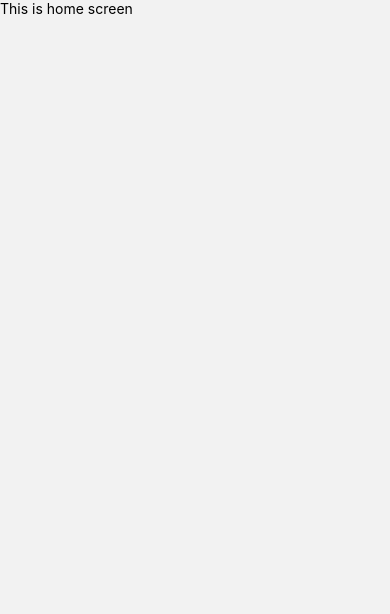
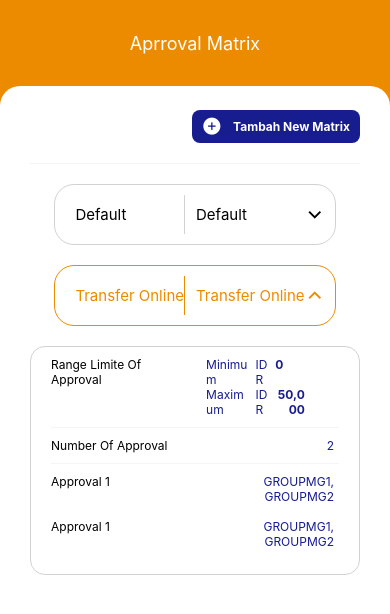
Before and after one commit to yennhiluu2112/UITest, a React Native app in the folder UITest/: screen /HomeScreen in a window 390 px wide. Shown: the top 614 px of the page. Built offline with nearby package versions, Linux system fonts and the light colour scheme.

Commit message:
create UI First Screen

```diff
--- a/UITest/package.json
+++ b/UITest/package.json
@@ -15,7 +15,8 @@
     "react": "18.1.0",
     "react-native": "0.70.1",
     "react-native-safe-area-context": "^4.3.3",
-    "react-native-screens": "^3.17.0"
+    "react-native-screens": "^3.17.0",
+    "react-native-vector-icons": "^9.2.0"
   },
   "devDependencies": {
     "@babel/core": "^7.12.9",
--- /dev/null
+++ b/UITest/src/components/ItemApproval.js
@@ -0,0 +1,110 @@
+import React from 'react'
+import { View , Text, SafeAreaView, StyleSheet, TouchableOpacity} from 'react-native'
+import Icon from 'react-native-vector-icons/Ionicons'
+import Color from '../utils/Color'
+const ItemApproval = () => {
+    return (
+        <View style={styles.approvalContainer}>
+        <View style={styles.approvalItem}>
+            <View style={styles.rangeView}>
+                <Text style={styles.titleRange}>Range Limite Of Approval</Text>
+                <View>
+                    <View style={styles.smallRangeView}>
+                        <Text style={styles.text1}>Minimum</Text>
+                        <Text style={styles.text2}>IDR</Text>
+                        <Text style={styles.text3}>0</Text>
+                    </View>
+                    <View style={styles.smallRangeView}>
+                        <Text style={styles.text1}>Maximum</Text>
+                        <Text style={styles.text2}>IDR</Text>
+                        <Text style={styles.text3}>50,000</Text>
+                    </View>
+                </View>
+            </View>
+            <View style={styles.line_}></View>
+            <View style={styles.rangeView}>
+                <Text style={styles.titleRange}>Number Of Approval</Text>
+                <Text style={styles.textNumber}>2</Text>
+            </View>
+            <View style={styles.line_}></View>
+            <View style={styles.approverView}>
+                <Text style={styles.titleRange}>Approval 1</Text>
+                <Text style={styles.textNumber}>GROUPMG1, GROUPMG2</Text>
+            </View>
+            <View style={styles.approverView}>
+                <Text style={styles.titleRange}>Approval 1</Text>
+                <Text style={styles.textNumber}>GROUPMG1, GROUPMG2</Text>
+            </View>
+
+        </View>
+    </View>
+    )
+}
+
+const styles = StyleSheet.create({
+    approvalContainer:{
+        width: '100%',
+    },
+    approvalItem:{
+        borderRadius: 15,
+        paddingHorizontal: 20,
+        paddingVertical: 10,
+        borderWidth: 1,
+        borderColor: Color.branding_gray
+    },
+    rangeView:{
+        flexDirection: 'row',
+    },
+    titleRange:{
+        width: '50%',
+        fontSize: 12,
+        fontWeight:'400',
+        color: Color.text_black
+    },
+    smallRangeView:{
+        marginStart: 15,
+        width: '50%',
+        flexDirection: 'row',
+    },
+    text1:{
+        width: '60%',
+        fontSize: 12,
+        marginEnd: 5,
+        color: Color.branding_blue
+    },
+    text2:{
+        width: '20%',
+        fontSize: 12,
+        marginEnd: 5,
+        color: Color.branding_blue
+    },
+    text3:{
+        width: '40%',
+        fontSize: 12,
+        marginEnd: 5,
+        textAlign: 'right',
+        color: Color.branding_blue,
+        fontWeight: '700'
+    },
+    line_:{
+        width: '100%',
+        height: 1,
+        backgroundColor: '#F4F5F7',
+        marginVertical: 10,
+    },
+    textNumber:{
+        width: '50%',
+        marginEnd: 5,
+        fontSize: 12,
+        color: Color.branding_blue,
+        textAlign: 'right'
+
+    },
+    approverView:{
+        flexDirection: 'row',
+        marginBottom: 15
+    }
+
+})
+
+export default ItemApproval
--- /dev/null
+++ b/UITest/src/components/ItemFeature.js
@@ -0,0 +1,64 @@
+import React from 'react'
+import { View , Text, SafeAreaView, StyleSheet, TouchableOpacity} from 'react-native'
+import Icon from 'react-native-vector-icons/Ionicons'
+import Color from '../utils/Color'
+
+const ItemFeature = () => {
+    return (
+        <View>
+            <TouchableOpacity style={styles.featureContainer}>
+            <View style={styles.featureView}>
+                <Text style={styles.featureName}>Default</Text>
+                <View style={styles.line_}></View>
+                <Text style={styles.featureName}>Default</Text>
+                <Icon style={styles.iconArrow} name='chevron-down-outline' color={Color.text_black} size={20}/>
+            </View>
+            </TouchableOpacity>
+            <TouchableOpacity style={styles.featureContainer}>
+                <View style={[styles.featureView,{borderColor: Color.branding_orange}]}>
+                    <Text style={[styles.featureName,{color: Color.branding_orange}]}>Transfer Online</Text>
+                    <View style={[styles.line_,{backgroundColor: Color.branding_orange}]}></View>
+                    <Text style={[styles.featureName,{color: Color.branding_orange}]}>Transfer Online</Text>
+                    <Icon style={styles.iconArrow} name='chevron-up' color={Color.branding_orange} size={20}/>
+                </View>
+            </TouchableOpacity>
+
+        </View>
+
+    )
+
+}
+
+const styles = StyleSheet.create({
+    featureContainer:{
+        width: '100%',
+        marginBottom: 20,
+    },
+    featureView:{
+        flexDirection: 'row',
+        paddingVertical: 10,
+        paddingStart: 20,
+        paddingEnd: 10,
+        borderColor: Color.branding_gray,
+        borderWidth: 1,
+        borderRadius: 20,
+        alignItems: 'center'
+    },
+    featureName:{
+        width: '45%',
+        fontSize: 15,
+        fontWeight: '400',
+        color: Color.text_black,
+        marginVertical: 10,
+    },
+    line_:{
+        marginEnd: 11,
+        height: '100%',
+        width: 1,
+        backgroundColor: Color.branding_gray,
+    },
+    iconArrow:{
+    }
+})
+
+export default ItemFeature
--- /dev/null
+++ b/UITest/src/components/UIHeader.js
@@ -0,0 +1,40 @@
+import React from 'react'
+import { View , Text, SafeAreaView, StyleSheet, TouchableOpacity} from 'react-native'
+import Icon from 'react-native-vector-icons/Feather'
+import Color from '../utils/Color'
+
+const UIHeader = (props) => {
+    const {iconShow, iconPress} = props
+    return (
+        <View style={styles.container}>
+            <TouchableOpacity style={styles.icon}>
+                {iconShow && <Icon name='arrow-left-circle' color={'white'} size={21.88} />}
+            </TouchableOpacity>
+            <Text style={styles.headerText}>Aprroval Matrix</Text>
+
+        </View>
+    )
+
+}
+
+const styles = StyleSheet.create({
+    container: {
+        flex: 10,
+        backgroundColor: Color.branding_orange,
+        justifyContent: 'center',
+        alignItems: 'center',
+        flexDirection: 'row',
+    },
+    headerText:{
+        color: 'white',
+        fontWeight: '400',
+        fontSize: 18,
+    },
+    icon:{
+        position: 'absolute',
+        left:'6.25%',
+        right: '6.25%',
+    }
+})
+
+export default UIHeader
--- /dev/null
+++ b/UITest/src/components/index.js
@@ -0,0 +1,8 @@
+import UIHeader from "./UIHeader";
+import ItemFeature from "./ItemFeature";
+import ItemApproval from "./ItemApproval";
+export {
+    UIHeader,
+    ItemFeature,
+    ItemApproval
+}
--- a/UITest/src/screens/HomeScreen.js
+++ b/UITest/src/screens/HomeScreen.js
@@ -1,11 +1,76 @@
 import React from 'react'
-import { View , Text} from 'react-native'
+import { View , Text, SafeAreaView, StyleSheet, TouchableOpacity} from 'react-native'
+import Icon from 'react-native-vector-icons/Ionicons'
+import Color from '../utils/Color'
+import { WIDTH } from '../utils/Constant'
+import { UIHeader, ItemFeature, ItemApproval } from '../components'
+
 const HomeScreen = ({navigation}) => {
     return (
-        <View>
-            <Text>This is home screen</Text>
-        </View>
+        <SafeAreaView style={styles.container}>
+            <UIHeader/>
+            <View style={styles.bodyContainer}>
+                <View style={styles.body}>
+                    <TouchableOpacity style={styles.addButton}>
+                        <Icon name='add-circle' color='white' size={21} style={styles.addIcon}/>
+                        <Text style={styles.addText}>Tambah New Matrix</Text>
+                    </TouchableOpacity>
+                    <View style={styles.line}></View>
+                    <ItemFeature/>
+                    <ItemApproval/>
+
+                </View>
+            </View>
+        </SafeAreaView>
     )
 }
 
+const styles = StyleSheet.create({
+    container: {
+        flex: 1,
+        backgroundColor: Color.branding_orange,
+    },
+    bodyContainer:{
+        flex: 88,
+        backgroundColor: Color.branding_orange
+    },
+    body:{
+        flex: 1,
+        backgroundColor: 'white',
+        borderTopLeftRadius: 20,
+        borderTopRightRadius: 20,
+        paddingHorizontal: 30,
+        flexDirection: 'column',
+        alignItems: 'center',
+    },
+    addButton:{
+        backgroundColor: '#171C8F',
+        marginTop: 24,
+        alignSelf: 'flex-end',
+        alignItems: 'center',
+        borderRadius: 8,
+        flexDirection: 'row',
+        justifyContent: 'space-between',
+    },
+    addIcon:{
+        marginVertical: 5,
+        marginLeft: 10
+    },
+    addText:{
+        color: 'white',
+        marginVertical: 7,
+        marginHorizontal: 10,
+        fontSize: 12,
+        fontWeight: '700',
+    },
+    line:{
+        width: '100%',
+        height: 1,
+        backgroundColor: '#F4F5F7',
+        marginVertical: 20,
+    },
+
+
+})
+
 export default HomeScreen
--- /dev/null
+++ b/UITest/src/utils/Color.js
@@ -0,0 +1,6 @@
+export default {
+  branding_orange: '#ED8B00',
+  branding_gray: '#D1D2D4',
+  text_black: '#000000',
+  branding_blue: '#171C8F'
+}
--- /dev/null
+++ b/UITest/src/utils/Constant.js
@@ -0,0 +1,4 @@
+import { Dimensions } from "react-native"
+
+export const HEIGHT = Dimensions.get('window').height
+export const WIDTH = Dimensions.get('window').width
```
Also changed, not shown: 5 other files (tests, documents, lock files or other folders).
